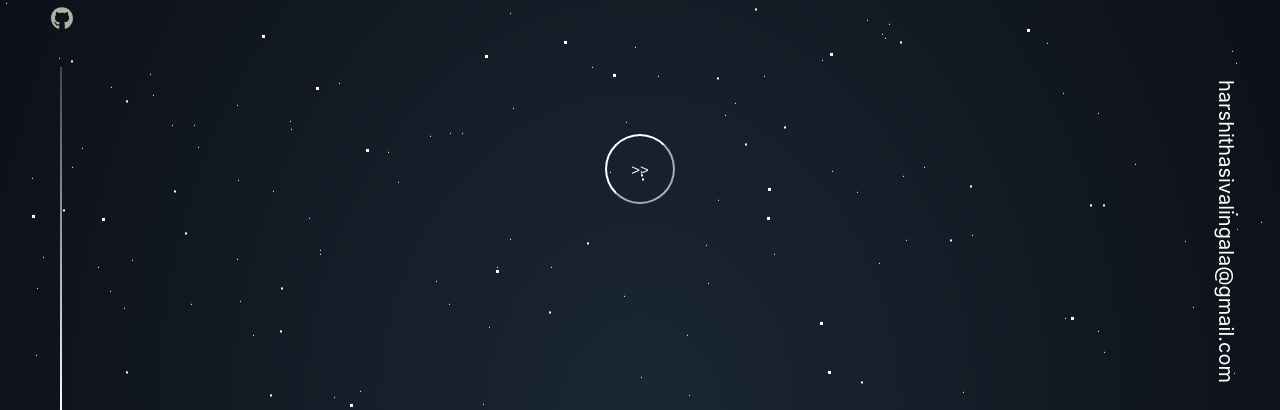
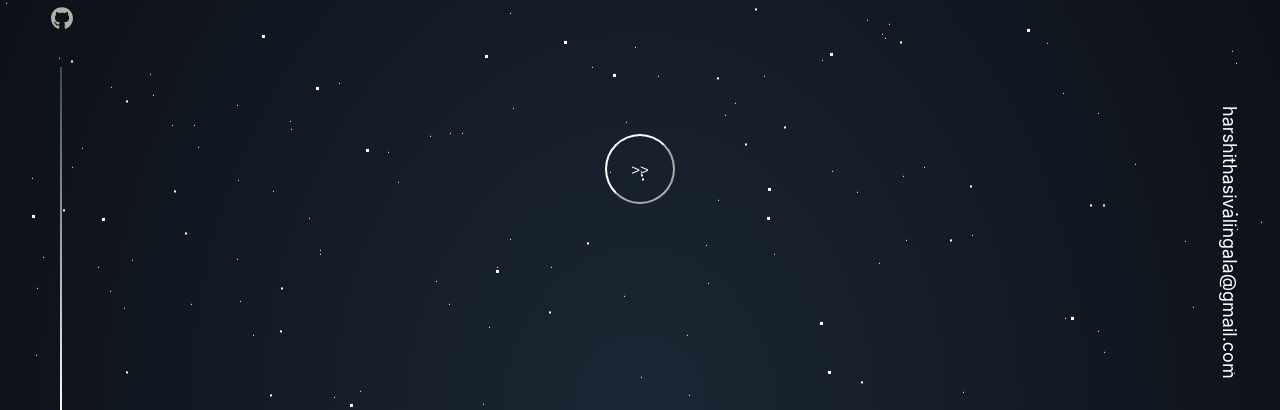
Before and after one commit to HarshithaSivalingala/Will_Portfolio, a React (Create React App) app: page / in a window 1280 px wide. Shown: the part 381-791 px from the top of the page. Built offline with nearby package versions, Linux system fonts and the light colour scheme.

Commit message:
Update Home.css

```diff
--- a/src/components/homepage/Home.css
+++ b/src/components/homepage/Home.css
@@ -31,12 +31,12 @@
       background:white;
         -webkit-background-clip: text;
         -webkit-text-fill-color: transparent;
-      font-size:20px;
+      font-size:18px;
       writing-mode: vertical-rl;
       text-orientation: mixed;
       position: absolute;
       right: 22px;
-      bottom:4.5vh;
+      bottom:5vh;
     }
     .Etext p :hover{
       background-color:#00FFFF;
```
